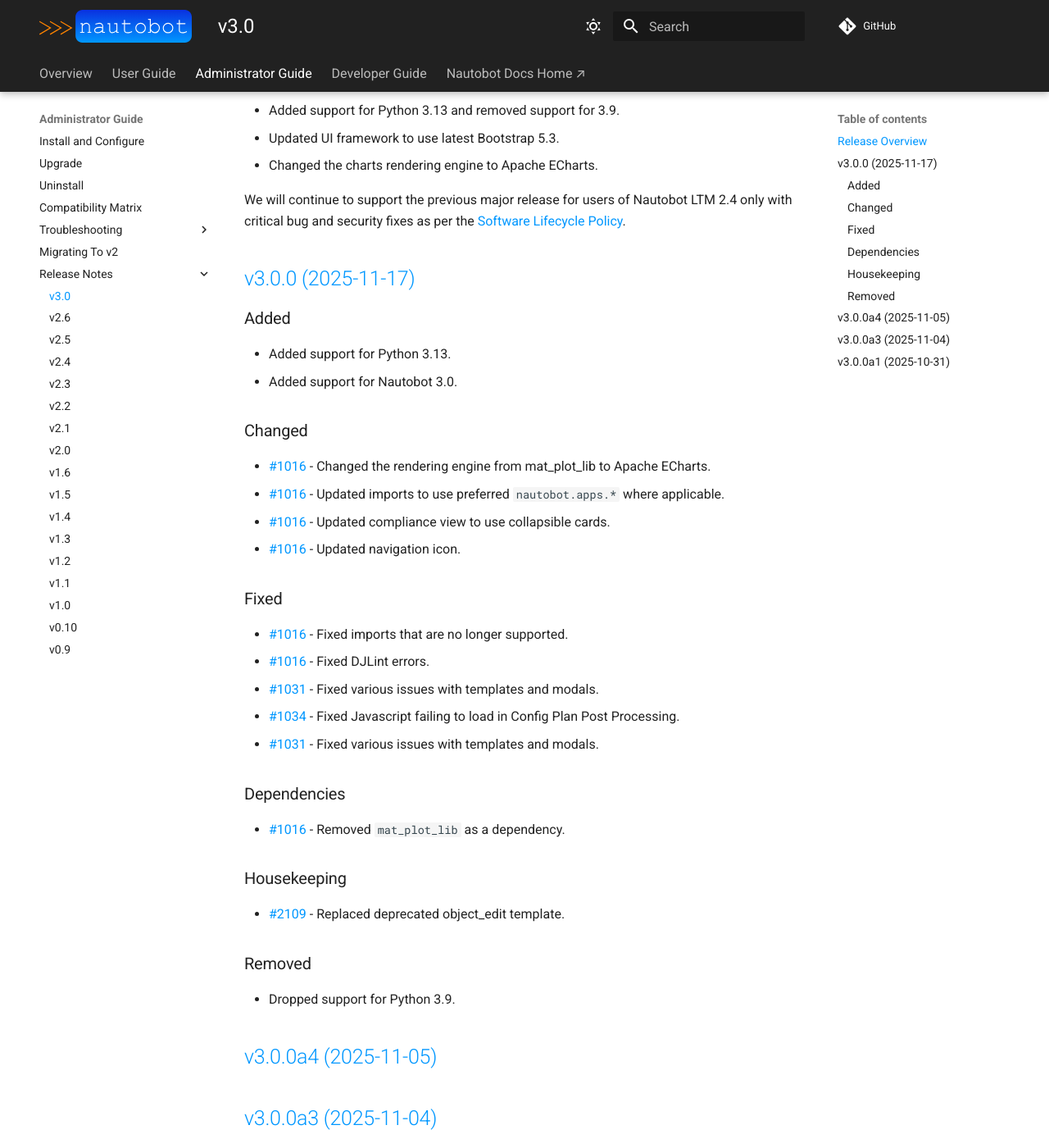
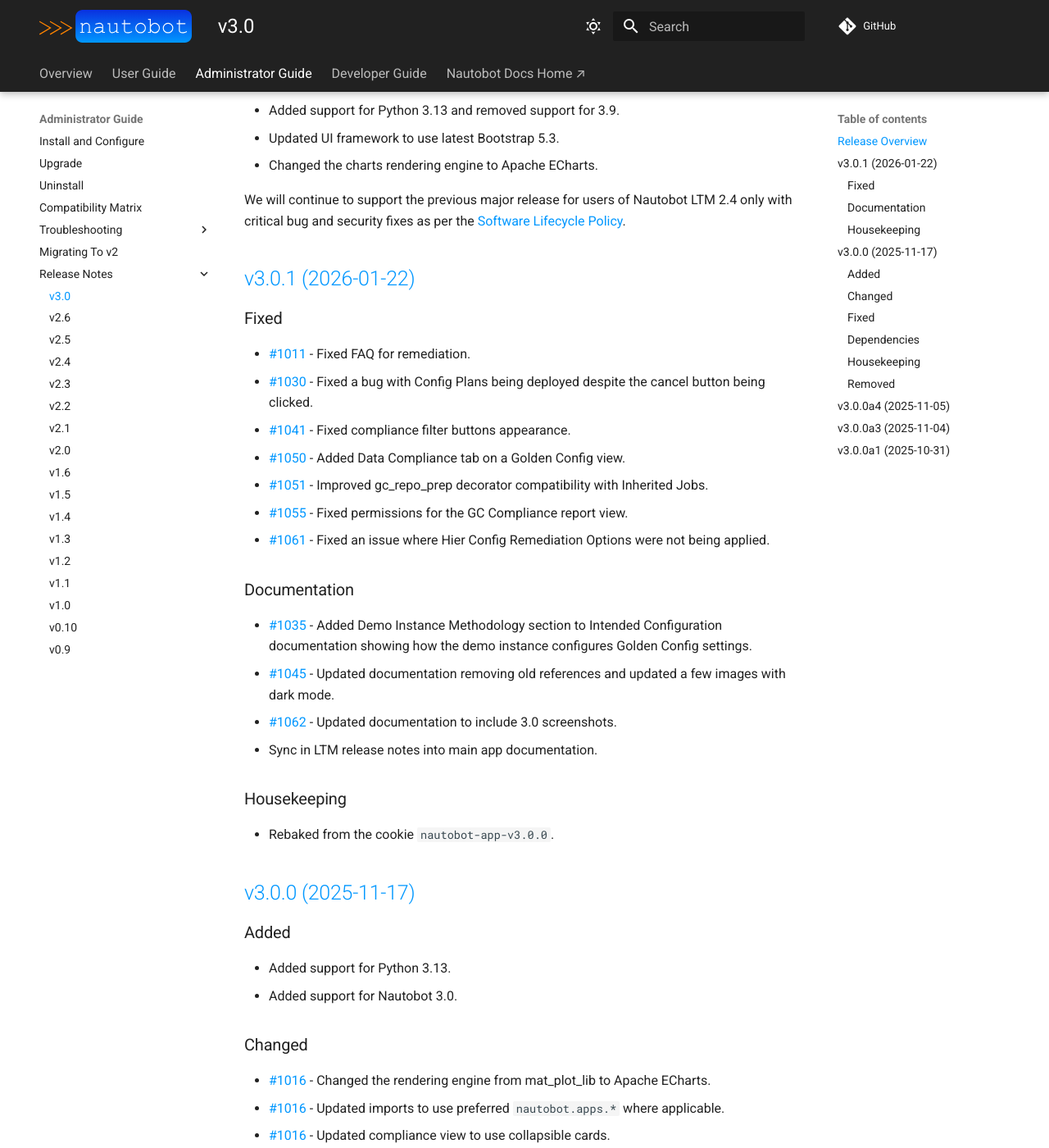
Before and after one commit to nautobot/nautobot-app-golden-config, an MkDocs documentation site: the page built from docs/admin/release_notes/version_3.0.md, in a window 1280 px wide and 1400 px high, scrolled down 390 px. Shown: the whole window at 82% size. Built offline with MkDocs 1.6.1 and Material for MkDocs 9.7.7, drawn with Linux system fonts in a browser that asks for light colours; comment, search, counter and statistics services are not loaded.

Commit message:
Release v3.0.1

```diff
--- a/docs/admin/release_notes/version_3.0.md
+++ b/docs/admin/release_notes/version_3.0.md
@@ -12,6 +12,29 @@
 - Changed the charts rendering engine to Apache ECharts.
 
 We will continue to support the previous major release for users of Nautobot LTM 2.4 only with critical bug and security fixes as per the [Software Lifecycle Policy](https://networktocode.com/company/legal/software-lifecycle-policy/).
+
+## [v3.0.1 (2026-01-22)](https://github.com/nautobot/nautobot-app-golden-config/releases/tag/v3.0.1)
+
+### Fixed
+
+- [#1011](https://github.com/nautobot/nautobot-app-golden-config/issues/1011) - Fixed FAQ for remediation.
+- [#1030](https://github.com/nautobot/nautobot-app-golden-config/issues/1030) - Fixed a bug with Config Plans being deployed despite the cancel button being clicked.
+- [#1041](https://github.com/nautobot/nautobot-app-golden-config/issues/1041) - Fixed compliance filter buttons appearance.
+- [#1050](https://github.com/nautobot/nautobot-app-golden-config/issues/1050) - Added Data Compliance tab on a Golden Config view.
+- [#1051](https://github.com/nautobot/nautobot-app-golden-config/issues/1051) - Improved gc_repo_prep decorator compatibility with Inherited Jobs.
+- [#1055](https://github.com/nautobot/nautobot-app-golden-config/issues/1055) - Fixed permissions for the GC Compliance report view.
+- [#1061](https://github.com/nautobot/nautobot-app-golden-config/issues/1061) - Fixed an issue where Hier Config Remediation Options were not being applied.
+
+### Documentation
+
+- [#1035](https://github.com/nautobot/nautobot-app-golden-config/issues/1035) - Added Demo Instance Methodology section to Intended Configuration documentation showing how the demo instance configures Golden Config settings.
+- [#1045](https://github.com/nautobot/nautobot-app-golden-config/issues/1045) - Updated documentation removing old references and updated a few images with dark mode.
+- [#1062](https://github.com/nautobot/nautobot-app-golden-config/issues/1062) - Updated documentation to include 3.0 screenshots.
+- Sync in LTM release notes into main app documentation.
+
+### Housekeeping
+
+- Rebaked from the cookie `nautobot-app-v3.0.0`.
 
 ## [v3.0.0 (2025-11-17)](https://github.com/nautobot/nautobot-app-golden-config/releases/tag/v3.0.0)
 
--- a/pyproject.toml
+++ b/pyproject.toml
@@ -1,6 +1,6 @@
 [tool.poetry]
 name = "nautobot-golden-config"
-version = "3.0.1a0"
+version = "3.0.1"
 description = "An app for configuration on nautobot"
 authors = ["Network to Code, LLC <opensource@networktocode.com>"]
 license = "Apache-2.0"
```
Also changed, not shown: 12 other files.
